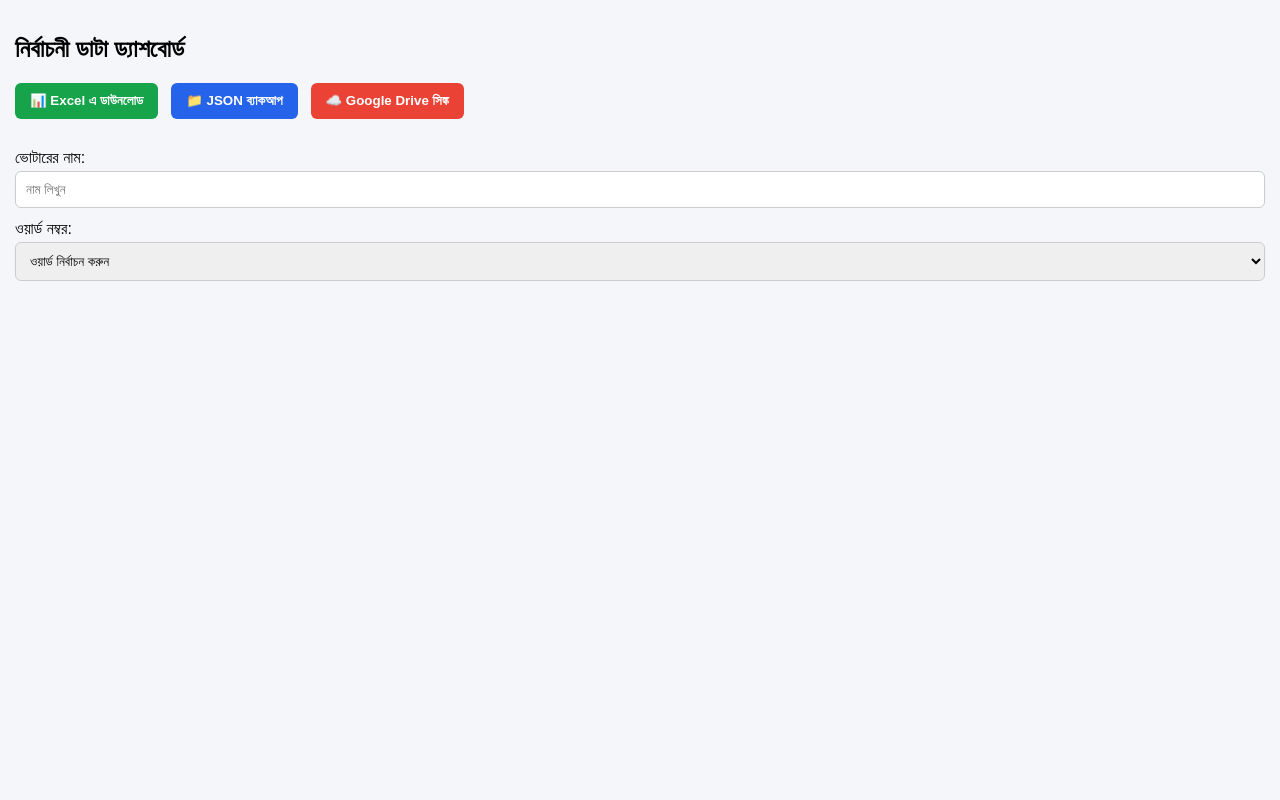
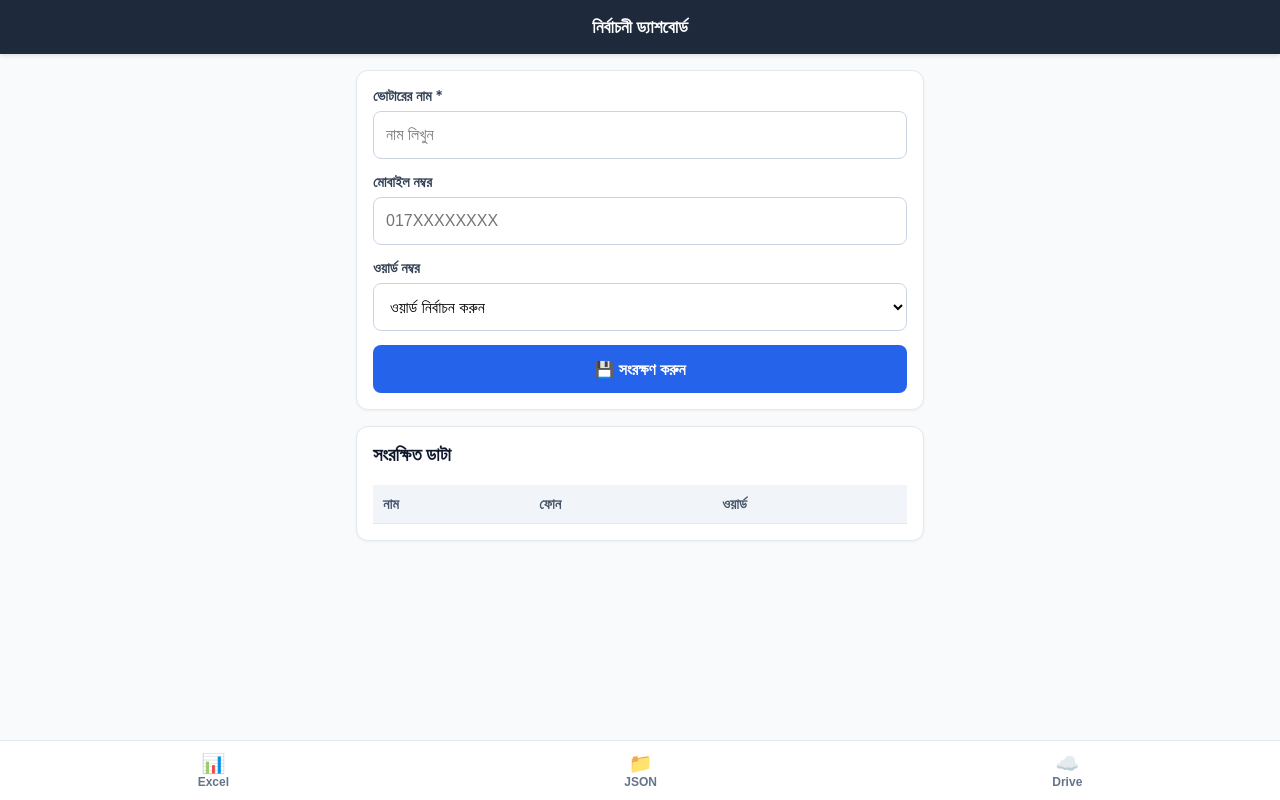
Before and after one commit to mahhadis/Election, a website: page www/index.html in a window 1280 px wide. Drawn offline with Linux system fonts and the light colour scheme.

Commit message:
Update index.html

```diff
--- a/www/index.html
+++ b/www/index.html
@@ -2,7 +2,7 @@
 <html lang="bn">
 <head>
   <meta charset="UTF-8">
-  <meta name="viewport" content="width=device-width, initial-scale=1.0">
+  <meta name="viewport" content="width=device-width, initial-scale=1.0, user-scalable=no">
   <title>Election Dashboard</title>
 
   <!-- SheetJS for Excel Export -->
@@ -12,76 +12,148 @@
   <script src="https://accounts.google.com/gsi/client" async defer></script>
 
   <style>
+    * {
+      box-sizing: border-box;
+      -webkit-tap-highlight-color: transparent;
+    }
     body {
-      font-family: Arial, sans-serif;
+      font-family: -apple-system, BlinkMacSystemFont, "Segoe UI", Roboto, Helvetica, Arial, sans-serif;
       margin: 0;
-      padding: 15px;
-      background-color: #f4f6f9;
+      padding: 0 0 70px 0;
+      background-color: #f8fafc;
+      color: #0f172a;
+    }
+    header {
+      background-color: #1e293b;
+      color: #ffffff;
+      padding: 16px;
+      text-align: center;
+      font-size: 1.1rem;
+      font-weight: 600;
+      box-shadow: 0 2px 4px rgba(0,0,0,0.1);
     }
     #offline-banner {
       display: none;
-      background-color: #f59e0b;
-      color: white;
+      background-color: #d97706;
+      color: #ffffff;
       text-align: center;
       padding: 10px;
-      font-weight: bold;
-      position: sticky;
-      top: 0;
-      z-index: 1000;
-      border-radius: 4px;
-      margin-bottom: 15px;
+      font-size: 0.85rem;
+      font-weight: 600;
     }
-    .action-btn {
-      padding: 10px 15px;
-      border: none;
-      border-radius: 6px;
-      cursor: pointer;
-      font-weight: bold;
-      color: white;
-      margin-right: 5px;
-      margin-bottom: 10px;
+    .container {
+      padding: 16px;
+      max-width: 600px;
+      margin: 0 auto;
     }
-    .btn-excel { background-color: #16a34a; }
-    .btn-json { background-color: #2563eb; }
-    .btn-drive { background-color: #ea4335; }
+    .card {
+      background: #ffffff;
+      border-radius: 12px;
+      padding: 16px;
+      margin-bottom: 16px;
+      box-shadow: 0 1px 3px rgba(0,0,0,0.05);
+      border: 1px solid #e2e8f0;
+    }
     .form-group {
-      margin-bottom: 12px;
+      margin-bottom: 14px;
+    }
+    label {
+      display: block;
+      font-size: 0.9rem;
+      font-weight: 600;
+      margin-bottom: 6px;
+      color: #334155;
     }
     input, select {
       width: 100%;
+      height: 48px;
+      padding: 0 12px;
+      font-size: 1rem;
+      border: 1px solid #cbd5e1;
+      border-radius: 8px;
+      background-color: #ffffff;
+      outline: none;
+    }
+    input:focus, select:focus {
+      border-color: #2563eb;
+      box-shadow: 0 0 0 2px rgba(37,99,235,0.2);
+    }
+    .btn-submit {
+      width: 100%;
+      height: 48px;
+      background-color: #2563eb;
+      color: white;
+      border: none;
+      border-radius: 8px;
+      font-size: 1rem;
+      font-weight: 600;
+      cursor: pointer;
+    }
+    table {
+      width: 100%;
+      border-collapse: collapse;
+      margin-top: 10px;
+      font-size: 0.9rem;
+    }
+    th, td {
+      text-align: left;
       padding: 10px;
-      margin-top: 4px;
-      border: 1px solid #ccc;
-      border-radius: 6px;
-      box-sizing: border-box;
+      border-bottom: 1px solid #e2e8f0;
+    }
+    th {
+      background-color: #f1f5f9;
+      color: #475569;
+    }
+    .bottom-nav {
+      position: fixed;
+      bottom: 0;
+      left: 0;
+      right: 0;
+      height: 60px;
+      background-color: #ffffff;
+      border-top: 1px solid #e2e8f0;
+      display: flex;
+      justify-content: space-around;
+      align-items: center;
+      z-index: 1000;
+    }
+    .nav-item {
+      border: none;
+      background: none;
+      display: flex;
+      flex-direction: column;
+      align-items: center;
+      font-size: 0.75rem;
+      color: #64748b;
+      font-weight: 600;
+      cursor: pointer;
     }
   </style>
 </head>
 <body>
 
-  <!-- Offline Banner -->
+  <header>নির্বাচনী ড্যাশবোর্ড</header>
+
   <div id="offline-banner">
-    ⚠️ আপনি অফলাইনে আছেন। ডাটা মোবাইলে জমা হচ্ছে, ইন্টারনেট আসলে ড্রাইভ সিঙ্ক হবে।
+    ⚠️ আপনি অফলাইনে আছেন। ডাটা ডিভাইসে সংরক্ষিত হচ্ছে।
   </div>
 
-  <h2>নির্বাচনী ডাটা ড্যাশবোর্ড</h2>
-
-  <!-- Action Buttons -->
-  <div style="display: flex; flex-wrap: wrap; gap: 8px; margin-bottom: 20px;">
-    <button class="action-btn btn-excel" onclick="exportToExcel()">📊 Excel এ ডাউনলোড</button>
-    <button class="action-btn btn-json" onclick="exportToJSON()">📁 JSON ব্যাকআপ</button>
-    <button class="action-btn btn-drive" onclick="syncWithGoogleDrive()">☁️ Google Drive সিঙ্ক</button>
-  </div>
-
-  <!-- Form Area -->
-  <form id="voterForm" onsubmit="event.preventDefault();">
+  <div class="container">
+    <!-- Entry Form Card -->
+    <div class="card">
+      <form id="voterForm" onsubmit="handleFormSubmit(event)">
         <div class="form-group">
-      <label for="voterName">ভোটারের নাম:</label>
-      <input type="text" id="voterName" oninput="autoSaveFormInput('voterName')" placeholder="নাম লিখুন">
+          <label for="voterName">ভোটারের নাম *</label>
+          <input type="text" id="voterName" required placeholder="নাম লিখুন" oninput="autoSaveFormInput('voterName')">
         </div>
 
         <div class="form-group">
-      <label for="wardNo">ওয়ার্ড নম্বর:</label>
+          <label for="voterPhone">মোবাইল নম্বর</label>
+          <input type="tel" id="voterPhone" placeholder="017XXXXXXXX" oninput="autoSaveFormInput('voterPhone')">
+        </div>
+
+        <div class="form-group">
+          <label for="wardNo">ওয়ার্ড নম্বর</label>
           <select id="wardNo" onchange="autoSaveFormInput('wardNo')">
             <option value="">ওয়ার্ড নির্বাচন করুন</option>
             <option value="Ward 1">ওয়ার্ড ১ (কৈতরীপাড়া, সহশ্রাম, আতরতোপা)</option>
@@ -89,9 +161,40 @@
             <option value="Ward 3">ওয়ার্ড ৩</option>
           </select>
         </div>
+
+        <button type="submit" class="btn-submit">💾 সংরক্ষণ করুন</button>
       </form>
+    </div>
 
-  <!-- External JavaScript File -->
+    <!-- Live Records Card -->
+    <div class="card">
+      <h3 style="margin-top:0;">সংরক্ষিত ডাটা</h3>
+      <table id="recordsTable">
+        <thead>
+          <tr>
+            <th>নাম</th>
+            <th>ফোন</th>
+            <th>ওয়ার্ড</th>
+          </tr>
+        </thead>
+        <tbody id="tableBody"></tbody>
+      </table>
+    </div>
+  </div>
+
+  <!-- Bottom Nav Menu -->
+  <nav class="bottom-nav">
+    <button class="nav-item" onclick="exportToExcel()">
+      <span style="font-size: 1.2rem;">📊</span> Excel
+    </button>
+    <button class="nav-item" onclick="exportToJSON()">
+      <span style="font-size: 1.2rem;">📁</span> JSON
+    </button>
+    <button class="nav-item" onclick="syncWithGoogleDrive()">
+      <span style="font-size: 1.2rem;">☁️</span> Drive
+    </button>
+  </nav>
+
   <script src="script.js"></script>
 </body>
 </html>
```
Lines whose indentation alone changed are shown as unchanged.
